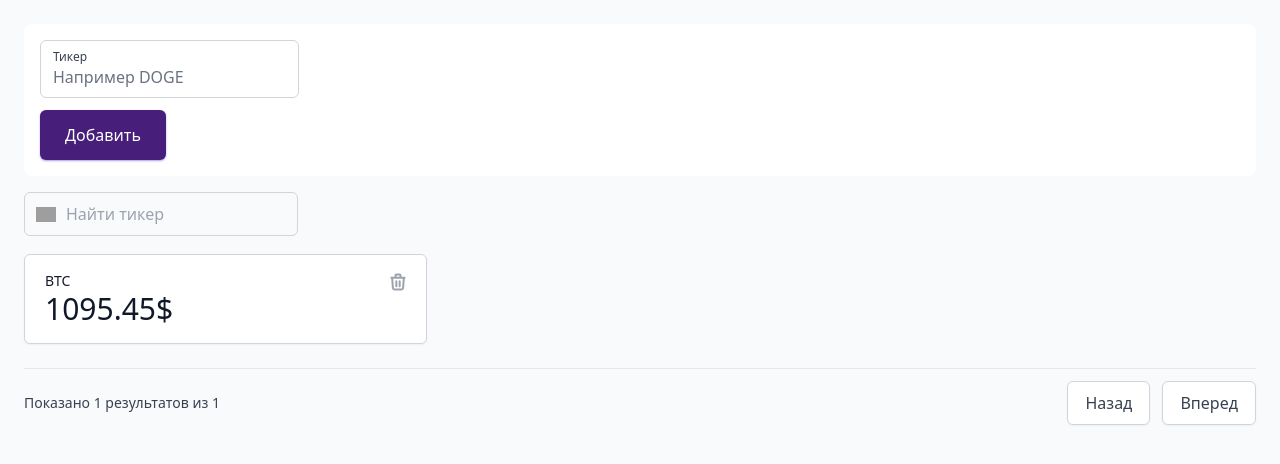
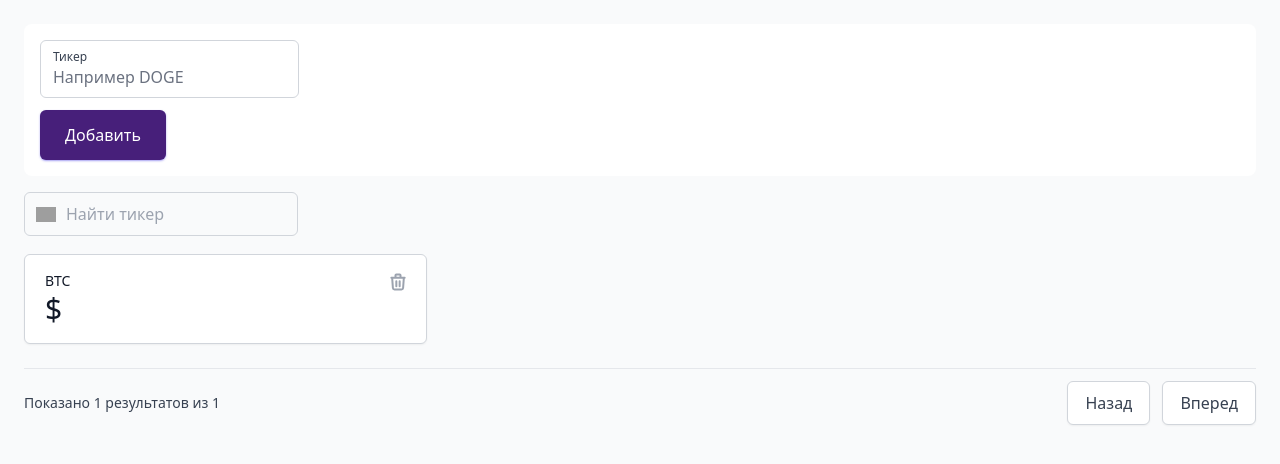
Before and after one commit to Bromka/cryptodashboard, a Vue app: page / in a window 1280 px wide. Shown: the top 464 px of the page. Built offline with nearby package versions, Linux system fonts and the light colour scheme; no server answers; grey boxes are pictures that could not be loaded.

Commit message:
sockets rates

```diff
--- a/src/components/TickerGridItem.vue
+++ b/src/components/TickerGridItem.vue
@@ -1,6 +1,7 @@
 <script setup>
 import {defineComponent, ref} from 'vue'
 import {useTickerList} from "../store/useTickerList.js";
+import {useSockets} from "../store/useSockets.js";
 
 defineComponent({
   name: "TickerGridItem"
@@ -9,6 +10,7 @@ const props = defineProps({
   ticker: String,
 })
 const {removeTicker} = useTickerList()
+const {tickerPriceList} = useSockets()
 
 </script>
 
@@ -20,7 +22,7 @@ const {removeTicker} = useTickerList()
       </div>
       <button class="self-end" @click="removeTicker(ticker)"><img src="src/assets/trash.svg"></button>
     </div>
-    <div class="ticker-value text-3xl">1095.45$</div>
+    <div class="ticker-value text-3xl">{{ tickerPriceList[ticker] }}$</div>
   </div>
 </template>
 
```
